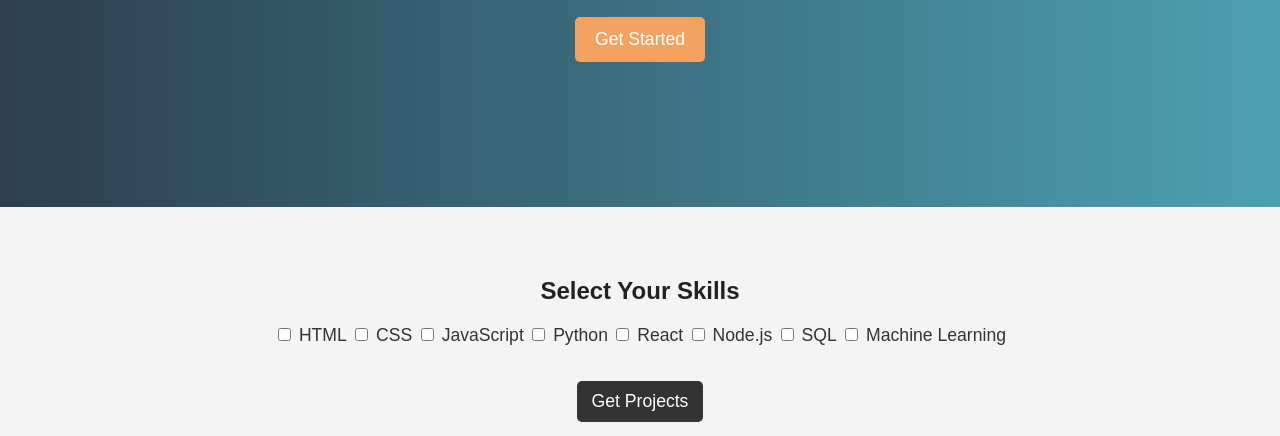
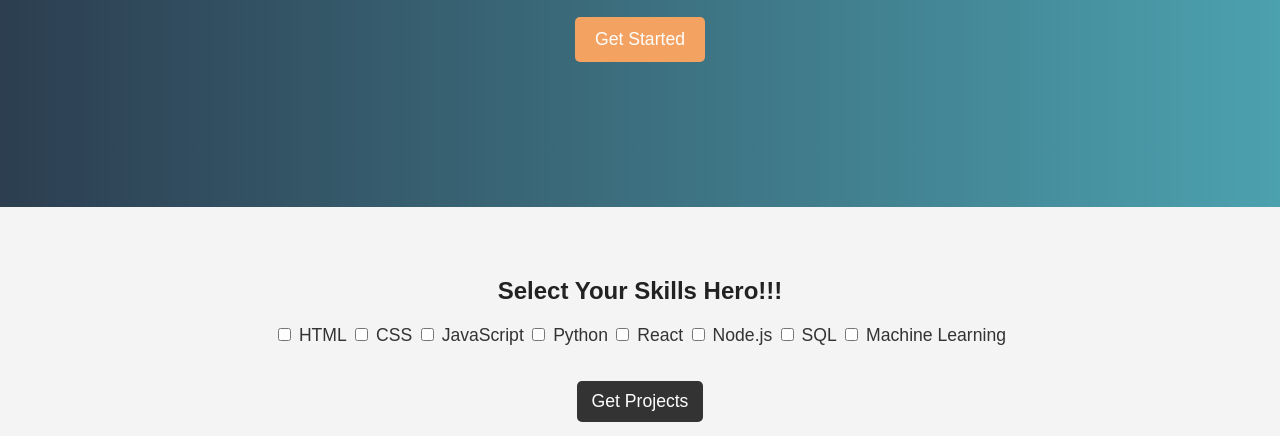
Before and after one commit to cork5078650/cd_1, a plain HTML site: page website/index.html in a window 1280 px wide. Shown: the part 364-800 px from the top of the page. Drawn offline with Linux system fonts and the light colour scheme.

Commit message:
Made some changes for Jenkins testing

```diff
--- a/website/index.html
+++ b/website/index.html
@@ -29,7 +29,7 @@
 
     <!-- 🛠️ Skill Selection -->
     <section id="skills" class="skill-selection">
-        <h2>Select Your Skills</h2>
+        <h2>Select Your Skills Hero!!!</h2>
         <form id="skills-form">
             <div class="skill-grid">
                 <label class="skill-item"><input type="checkbox" name="skill" value="HTML"> HTML</label>
```
